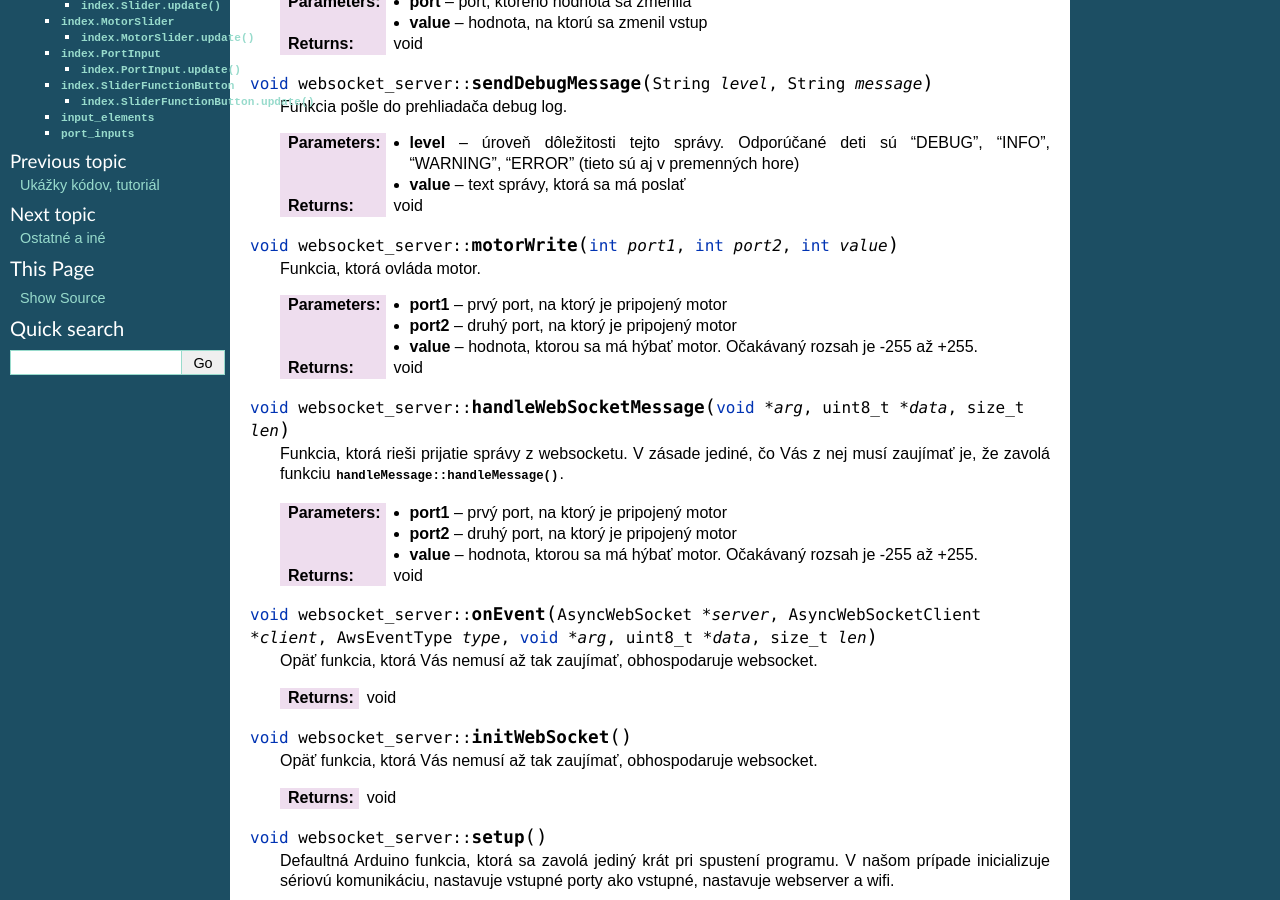
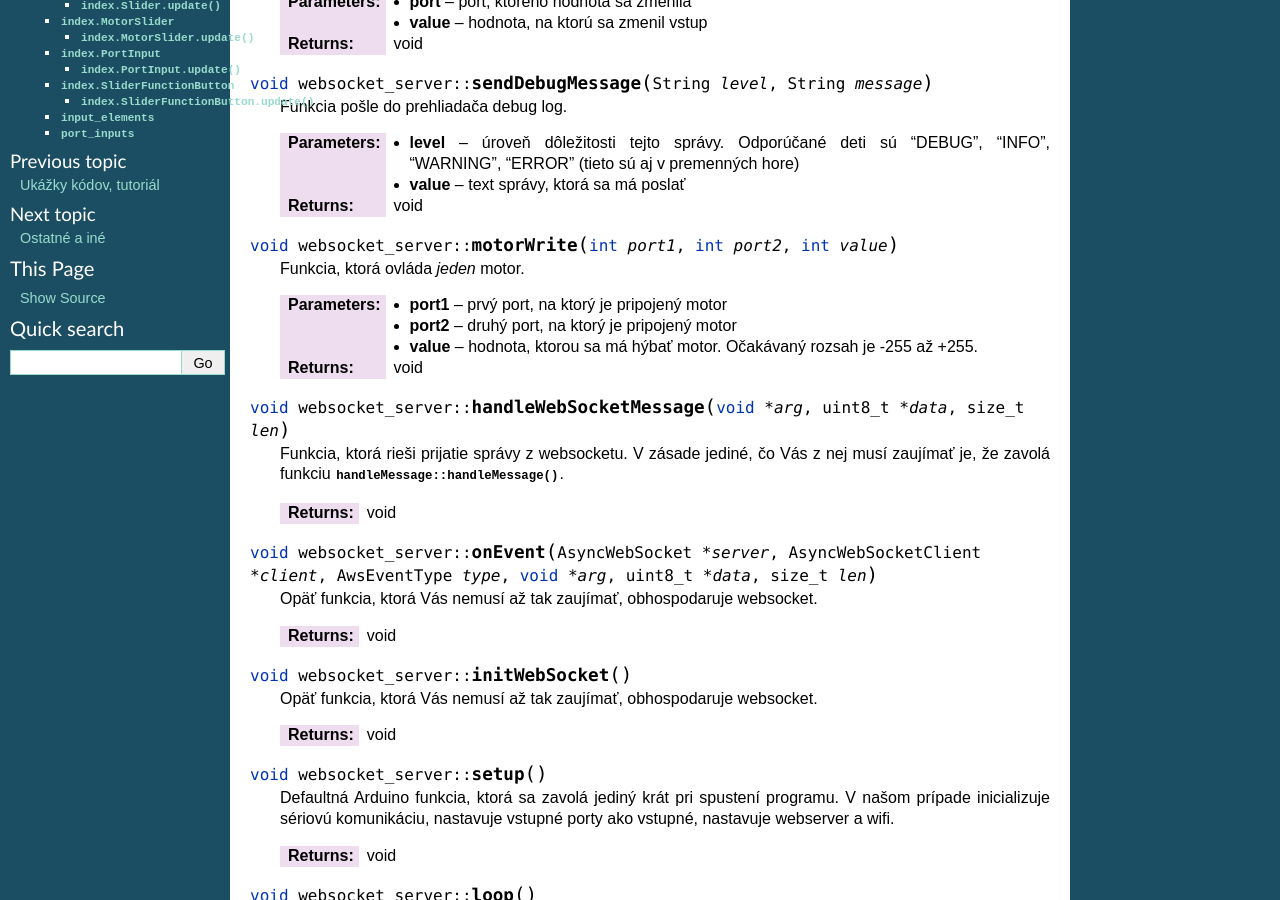
Before and after one commit to marcel3032/konstrukckoprobojogeometria, a Sphinx documentation site: the page built from docs/source/code.rst, in a window 1280 px wide and 900 px high, scrolled down 462 px. Built offline with Sphinx 7.4.7, drawn with Linux system fonts in a browser that asks for light colours; some of the changed text lies outside the part shown.

Commit message:
update bug info

```diff
--- a/docs/source/code.rst
+++ b/docs/source/code.rst
@@ -42,7 +42,7 @@ Viac o stránke je nasledujúcom odstavci :ref:`client`.
 
 .. cpp:function:: void websocket_server::motorWrite(int port1, int port2, int value)
 
-   Funkcia, ktorá ovláda motor.
+   Funkcia, ktorá ovláda *jeden* motor.
 
    :param port1: prvý port, na ktorý je pripojený motor
    :param port2: druhý port, na ktorý je pripojený motor
@@ -55,9 +55,6 @@ Viac o stránke je nasledujúcom odstavci :ref:`client`.
    Funkcia, ktorá rieši prijatie správy z websocketu.
    V zásade jediné, čo Vás z nej musí zaujímať je, že zavolá funkciu :func:`handleMessage::handleMessage()`.
 
-   :param port1: prvý port, na ktorý je pripojený motor
-   :param port2: druhý port, na ktorý je pripojený motor
-   :param value: hodnota, ktorou sa má hýbať motor. Očakávaný rozsah je -255 až +255.
    :return: void
 
 
@@ -213,7 +210,7 @@ aby mal robot nejakú latenciu. Prosím, nemažte tieto riadky.
 
 .. js:class:: index.MotorSlider(port1, port2)
 
-   Trieda, ktorá vyrába slider (posúvatko), ktoré ovláda motor, ktorý je do ESP pripojený na 2 porty.
+   Trieda, ktorá vyrába slider (posúvatko), ktoré ovláda *jeden* motor, ktorý je do ESP pripojený na 2 porty.
 
    :param port1: Prvý port, na ktorý je pripojený motor.
 
```
Also changed, not shown: docs/source/other.rst (+16 -0 lines).
